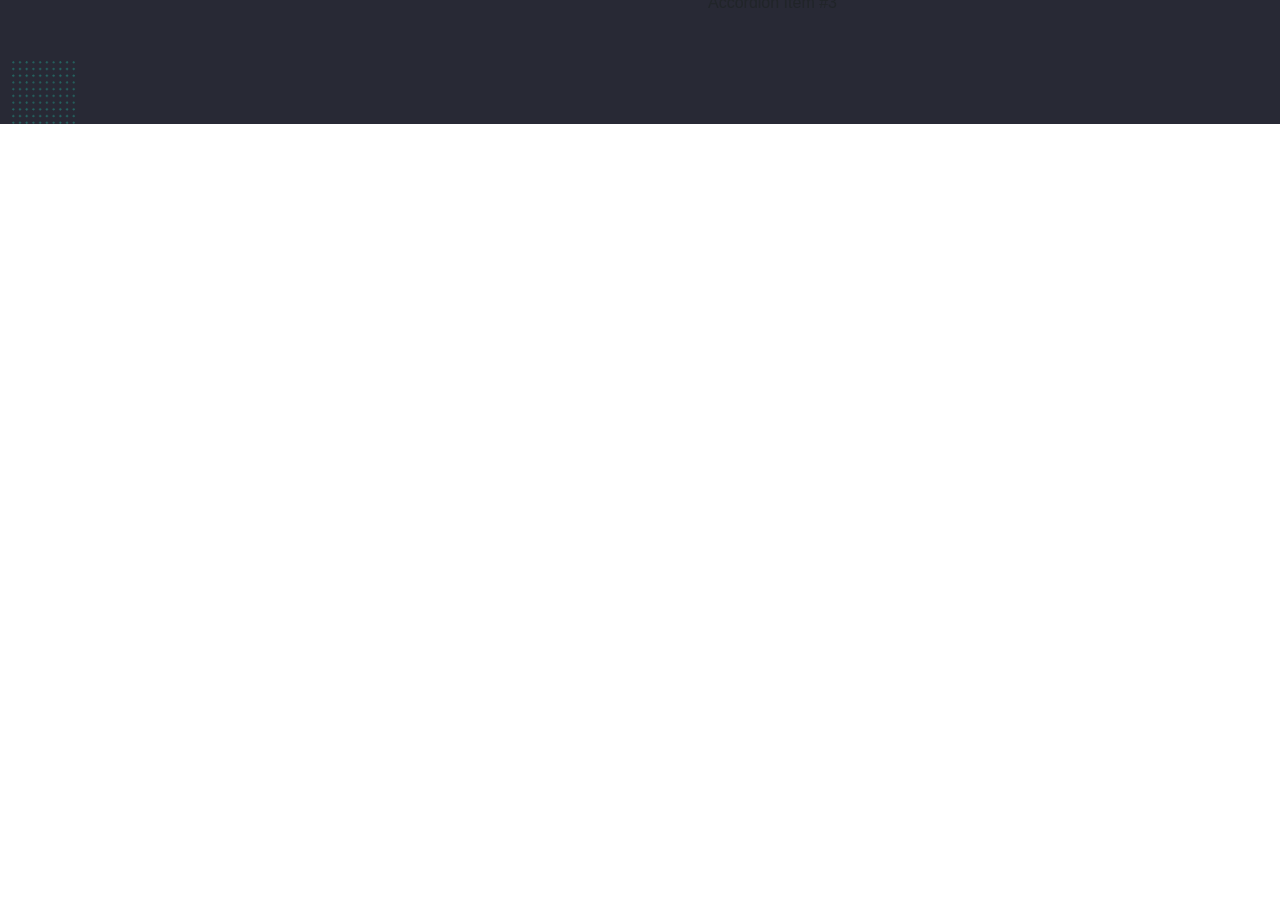
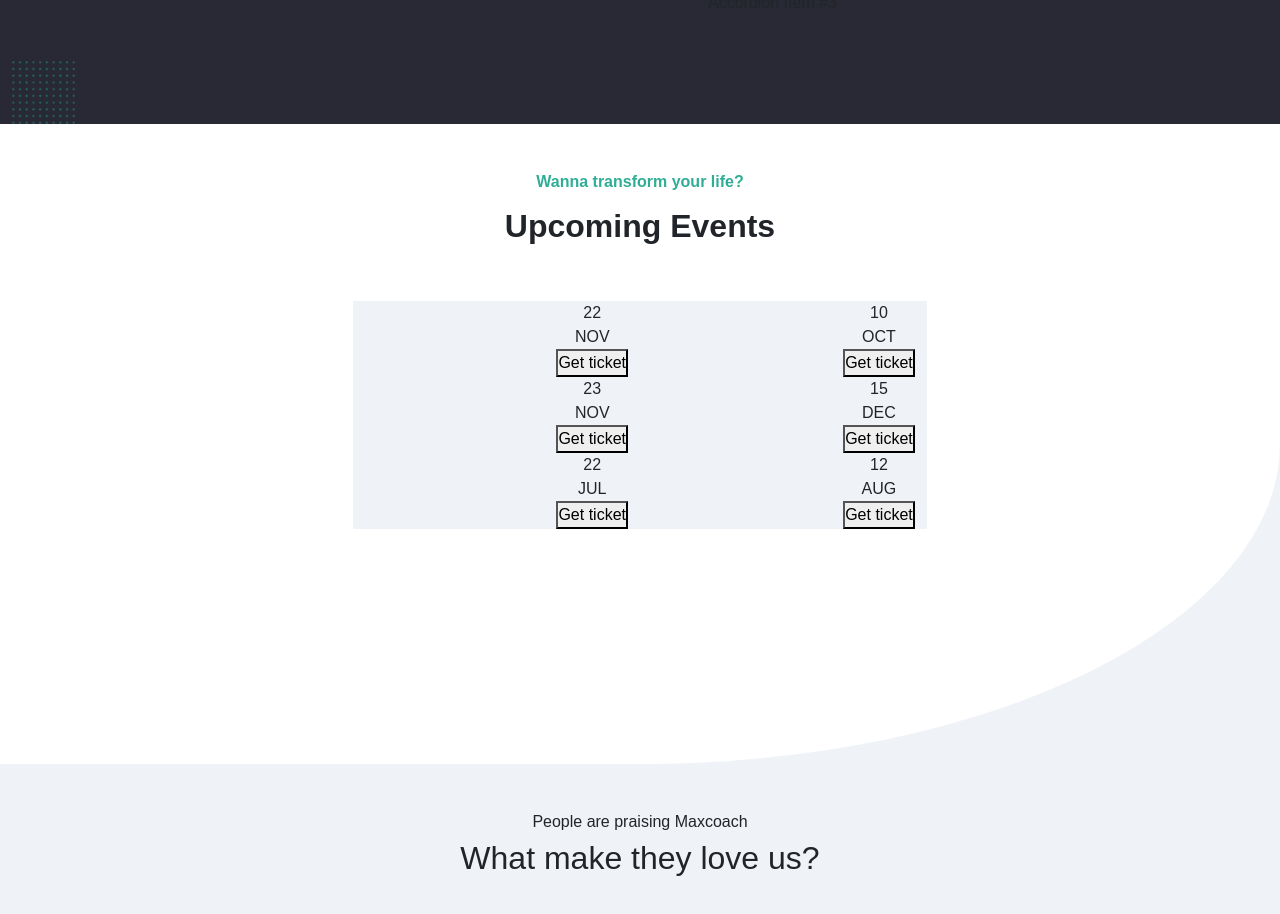
Before and after one commit to TullioTambone/proj-html-vuejs, a Vue app: page / in a window 1280 px wide. Shown: the part 3460-4374 px from the top of the page. Before the commit the page ends 3584 px from the top, so only its background shows below. Built offline with nearby package versions, Linux system fonts and the light colour scheme.

Commit message:
creazione array info degli eventi

```diff
--- a/src/App.vue
+++ b/src/App.vue
@@ -27,6 +27,11 @@ export default{
 </template>
 
 <style lang="scss">
-@use './style/main.scss' as *;
+@import './style/main.scss';
+*{
+  margin: 0;
+  padding: 0;
+  box-sizing: border-box;
+}
 
 </style>
--- a/src/components/MainComp.vue
+++ b/src/components/MainComp.vue
@@ -4,6 +4,7 @@ import SecondMainSection from './SecondMainSection.vue';
 import ThirdMainSection from './ThirdMainSection.vue';
 import FourthMainSection from './FourthMainSection.vue'
 import FifthMainSection from './FifthMainSection.vue';
+import SixthMainSection from './SixthMainSection.vue';
  export default{
     name:'MainComp',
     components:{
@@ -11,13 +12,14 @@ import FifthMainSection from './FifthMainSection.vue';
     SecondMainSection,
     ThirdMainSection,
     FourthMainSection,
-    FifthMainSection
+    FifthMainSection,
+    SixthMainSection
 }
  }
 </script>
 
 <template>
-    <main>
+    <main class="col-12">
         <div id="side-menu">
             <ul>
                 <li>
@@ -52,12 +54,15 @@ import FifthMainSection from './FifthMainSection.vue';
         <ThirdMainSection id="Third"/>
         <FourthMainSection id="Fourth"/>
         <FifthMainSection/>
+        <SixthMainSection/>
     </main>
 </template>
 
 <style lang="scss" scoped>
 @import '../style/main.scss';
+
 main{
+    width: 100%;
     #side-menu{
         background-color: $white;
         z-index: 99999999;
--- /dev/null
+++ b/src/components/SixthMainSection.vue
@@ -0,0 +1,103 @@
+<script>
+ export default{
+    name:'SixthMAinSection',
+    data(){
+        return{
+            arrayEvents: [
+                {
+                    number: '22',
+                    mese: 'NOV',
+                },
+                {
+                    number: '10',
+                    mese: 'OCT',
+                },
+                {
+                    number: '23',
+                    mese: 'NOV',
+                },
+                {
+                    number: '15',
+                    mese: 'DEC',
+                },
+                {
+                    number: '22',
+                    mese: 'JUL',
+                },
+                {
+                    number: '12',
+                    mese: 'AUG',
+                },
+            ]
+        }
+    }
+ }
+</script>
+
+<template>
+<section class="container-fluid first-section">
+    <div class="border-container pt-5 d-flex flex-column  align-items-center">
+        <div class="static-text text-center">
+            <h6>Wanna transform your life?</h6>
+            <h2 class="mt-3">Upcoming Events</h2>
+        </div>
+
+        <div class="row mt-5">
+            <div class="my-card col-12 col-lg-6 d-flex justify-content-between" v-for="(element, index) in arrayEvents">
+                <div>
+                    <span>{{  }}</span>
+                    <h5 class="mt-2"></h5>
+                </div>
+                <div class="d-flex flex-column align-items-center">
+                    <span class="numbers">{{ element.number }}</span>
+                    <span class="mese">{{ element.mese }}</span>
+                    <button>Get ticket</button>
+                </div>
+            </div>
+
+        </div>
+    </div>
+</section>
+
+<section class="container-fluid second-section">
+    <div class="border-container pt-5">
+        <div class="static-text text-center">
+            <h6>People are praising Maxcoach</h6>
+            <h2>What make they love us?</h2>
+        </div>
+    </div>
+</section>
+</template>
+
+<style lang="scss" scoped>
+@import '../style/main.scss';
+
+.first-section{
+    background-color: $mywhite;
+    padding: 0;
+    .border-container{
+        background-color: white;
+        height: 80vh;
+        border-radius: 0 0 50% 0;
+        .static-text{
+            h6{
+                color: $giungla;
+                font-weight: 600;
+            }
+            h2{
+                font-weight: 600;
+            }
+        }
+        .row{
+            .my-card{
+                background-color: $mywhite;
+            }
+        }
+    }
+}
+
+.second-section{
+    height: 20vh;
+    background-color: $mywhite;
+}
+</style>
```
